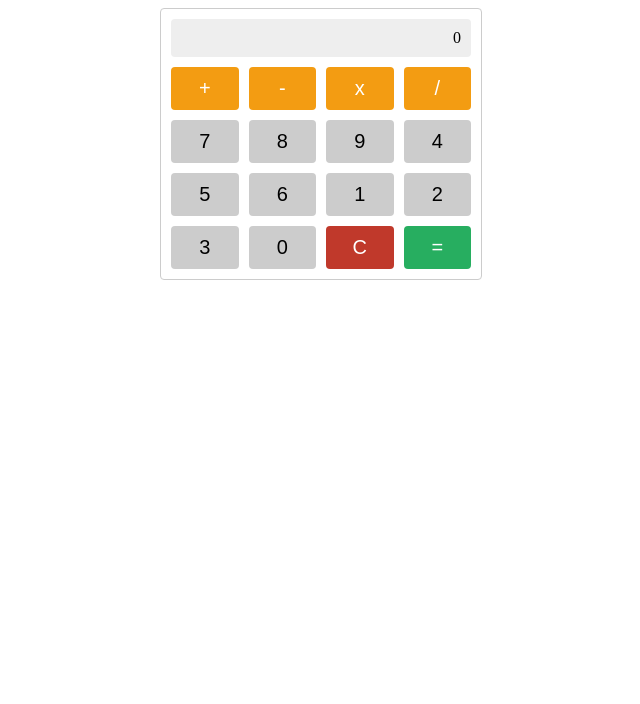
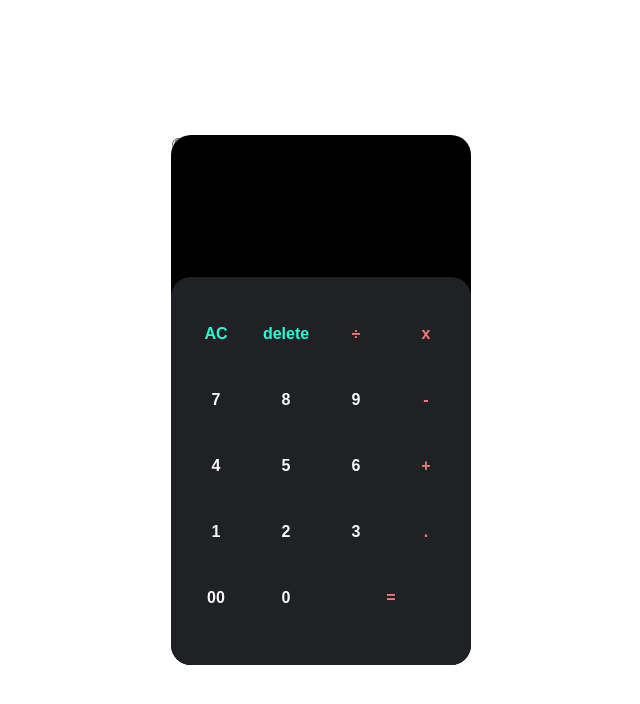
Before and after one commit to MeylaniEP/calculator-kel3, a plain HTML site: page index.html in a window 1280 px wide. Shown: the whole page, without its empty margins (319-959 px from the left). Drawn offline with nearby package versions, Linux system fonts and the light colour scheme.

Commit message:
ganti semua

```diff
--- a/css/light.css
+++ /dev/null
@@ -1,49 +0,0 @@
-.calculator {
-    width: 300px;
-    margin: auto;
-    border: 1px solid #ccc;
-    border-radius: 4px;
-    padding: 10px;
-  }
-
-  .output {
-    background-color: #eee;
-    padding: 10px;
-    text-align: right;
-    margin-bottom: 10px;
-    border-radius: 4px;
-  }
-
-  .buttons {
-    display: grid;
-    grid-template-columns: repeat(4, 1fr);
-    grid-gap: 10px;
-  }
-
-  button {
-    padding: 10px;
-    font-size: 20px;
-    border-radius: 4px;
-    border: none;
-    background-color: #ccc;
-    cursor: pointer;
-  }
-
-  button:hover {
-    background-color: #ddd;
-  }
-
-  .operator {
-    background-color: #f39c12;
-    color: white;
-  }
-
-  #clear {
-    background-color: #c0392b;
-    color: white;
-  }
-
-  #equal {
-    background-color: #27ae60;
-    color: white;
-  }
--- /dev/null
+++ b/css/style.css
@@ -0,0 +1,85 @@
+*{
+    margin: 0;
+    padding: 0;
+    outline: none;
+    font-family: Arial, Helvetica, sans-serif;
+}
+:root{
+    --primary-bg : black;
+    --color-fg : #f8f8f8;
+    --secondary-bg: #292d36;
+    --buttons-bg: #202124;
+}
+body{
+    display: flex;
+    height: 100vh;
+    align-items: center;
+    justify-content: center;
+    font-size: 1em;
+}
+.container{
+    display: flex;
+    flex-direction: column;
+    row-gap: 3px;
+    justify-content: center;
+    background-color: var(--primary-bg);
+    width: 300px;
+    border-radius: 20px;
+}
+.resultBox{
+    width: 100px;
+    height: 80px;
+    text-align: center;
+    padding-top: 40px;
+}
+.resultBox input{
+    text-align: right;
+    width: 80px;
+    padding: 3px 10px;
+    background: var(--primary-bg);
+    border: 0;
+    color: var(--color-fg);
+    cursor: default;
+}
+.resultBox input[name="expression"]{
+    letter-spacing: 0.2em;
+}
+.resultBox input[name="result"]{
+    font-size: 1.8em;
+    font-weight: bold;
+    padding: 4px 10px;
+    letter-spacing: 0.1em;
+}
+.buttons{
+    width: calc(100% - 20px);
+    background: var(--buttons-bg);
+    padding: 20px 10px;
+    padding-bottom: 30px;
+    border-radius: 20px;
+}
+.buttons div{
+    display: flex;
+    justify-content: space-around;
+    margin: 8px  auto;
+}
+.buttons div input{
+    color: var(--color-fg);
+    background: var(--buttons-bg);
+    border: 0;
+    width: 60px;
+    padding: 20px 0;
+    text-align: center;
+    font-weight: bold;
+    font-size: 1em;
+    border-radius: 10px;
+    cursor: pointer;
+}
+.fnkeys{
+    color: #26fdd6 !important;
+}
+.operator{
+    color: #f47a7a !important;
+}
+.equal{
+    width: 130px !important;
+}
--- a/index.html
+++ b/index.html
@@ -4,34 +4,62 @@
   <meta charset="UTF-8">
   <meta http-equiv="X-UA-Compatible" content="IE=edge">
   <meta name="viewport" content="width=device-width, initial-scale=1.0">
-  <link rel="stylesheet" type="text/css" href="css/light.css">
-  <title>Kalkulator Sederhana</title>
+  <title>Calculaator Kelompok 3</title>
+
+  <!--Conect the html to the style.css in folder css-->
+  <link rel="stylesheet" href="css/style.css">
 </head>
 <body>
-  <div class="calculator">
-    <div class="output">
-      <span class="result">0</span>
+  <div class="container">
+    <div class="dark_mod">
+      <span class="dark">&#9790;</span>
+      <span class="light">&#9728;</span>
     </div>
+    <form>
+      <!--Create Result Box-->
+      <div class="resultBox">
+        <input type="text" readonly>
+        <input type="text" readonly>
+      </div>
+      <!--Create buttons-->
     <div class="buttons">
-      <button class="operator" value="+">+</button>
-      <button class="operator" value="-">-</button>
-      <button class="operator" value="*">x</button>
-      <button class="operator" value="/">/</button>
-      <button value="7">7</button>
-      <button value="8">8</button>
-      <button value="9">9</button>
-      <button value="4">4</button>
-      <button value="5">5</button>
-      <button value="6">6</button>
-      <button value="1">1</button>
-      <button value="2">2</button>
-      <button value="3">3</button>
-      <button value="0">0</button>
-      <button id="clear" value="clr">C</button>
-      <button id="equal" value="eql">=</button>
-    </div>
+        <!--Create Button clear, delete, division and multiplication operators-->
+        <div>
+          <input type="button" value="AC" class="fnkeys" onclick="expression.value = ''; result.value = ''"">
+          <input type="button" value="delete" class="fnkeys" onclick="expression.value = expression.value.toString().slice(0,-1)">
+          <input type="button" value="÷" class="operator" onclick="expression.value += '÷'">
+          <input type="button" value="x" class="operator" onclick="expression.value += 'x'">
+        </div>
+        <!--Create buttons from 7 until 9 and reduction operation-->
+        <div>
+          <input type="button" value="7" onclick="expression.value += '7'">
+          <input type="button" value="8" onclick="expression.value += '8'">
+          <input type="button" value="9" onclick="expression.value += '9'">
+          <input type="button" value="-" class="operator" onclick="expression.value += '-'">
+        </div>
+        <!--Create buttons from 4 until 6 and  plus operation-->
+        <div>
+          <input type="button" value="4" onclick="expression.value += '4'">
+          <input type="button" value="5" onclick="expression.value += '5'">
+          <input type="button" value="6" onclick="expression.value += '6'">
+          <input type="button" value="+" class="operator" onclick="expression.value += '+'">
+        </div>
+        <!--Create buttons from 1 until 3 and coma -->
+        <div>
+          <input type="button" value="1" onclick="expression.value += '1'">
+          <input type="button" value="2" onclick="expression.value += '2'">
+          <input type="button" value="3" onclick="expression.value += '3'">
+          <input type="button" value="." class="operator" onclick="expression.value += '.'">
+        </div>
+        <!--Create button zero and results operation-->
+        <div>
+          <input type="button" value="00" onclick="expression.value += '00'">
+          <input type="button" value="0" onclick="expression.value += '0'">
+          <input type="button" value="=" class="operator equal" onclick="result.value = new int1.NumberFormat().format(eval(expression.value))">
+        </div>
+      </div>
+    </form>
   </div>
-  <script src="https://code.jquery.com/jquery-3.6.0.min.js"></script>
-  <script src="js/app.js"></script>
+
 </body>
 </html>
--- a/js/app.js
+++ /dev/null
@@ -1,19 +0,0 @@
-$(document).ready(function() {
-    let output = $('.result');
-    output.text(0);
-
-    $('button').on('click', function() {
-      let currentOutput = output.text();
-      let value = $(this).val();
-
-      if (value === 'clr') {
-        currentOutput = 0
-      } else if (value === 'eql') {
-        currentOutput = eval(currentOutput);
-      } else {
-        currentOutput = currentOutput === '0'? value : (currentOutput + value);
-      }
-
-      output.text(currentOutput);
-    });
-  });
```
